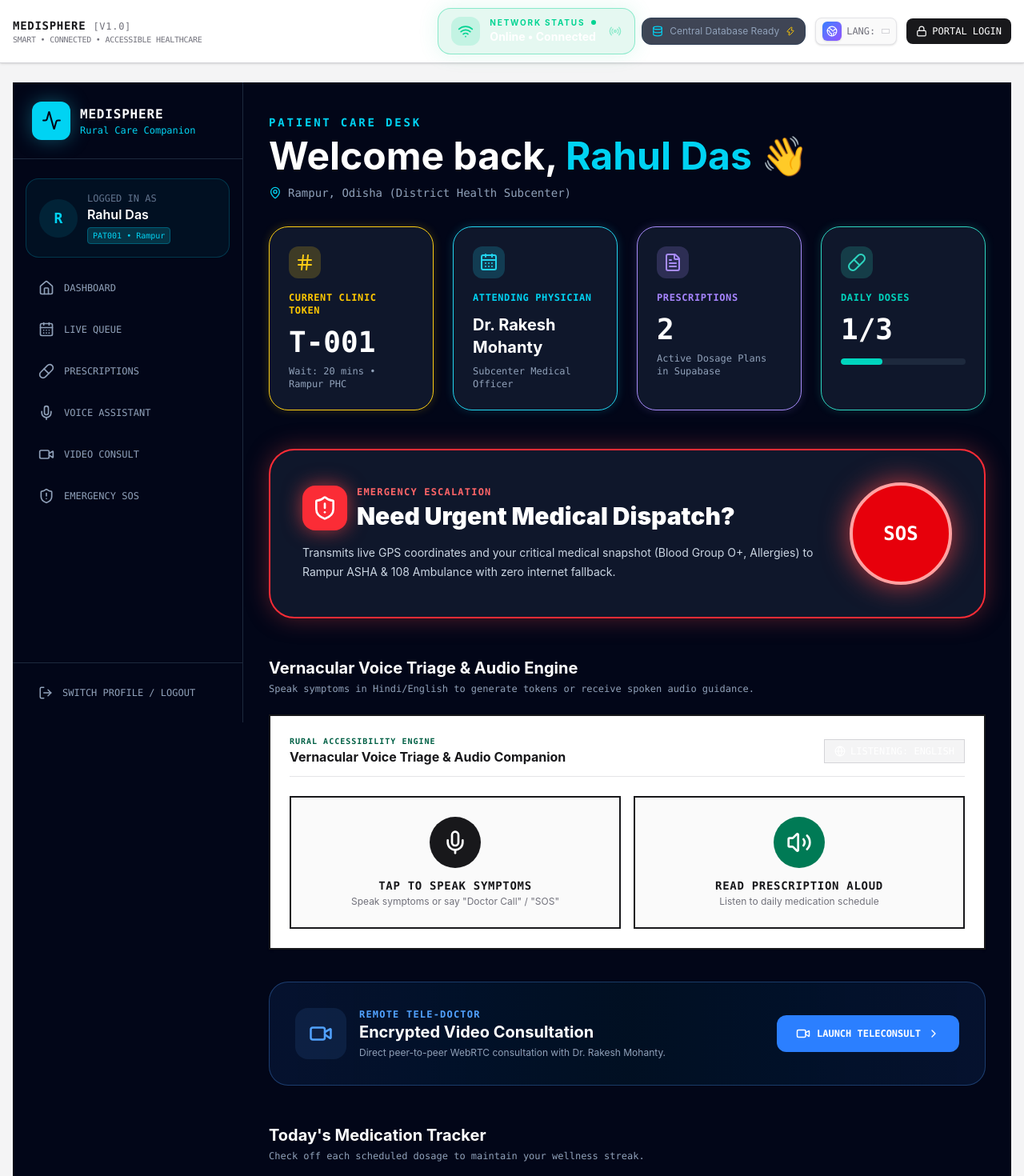
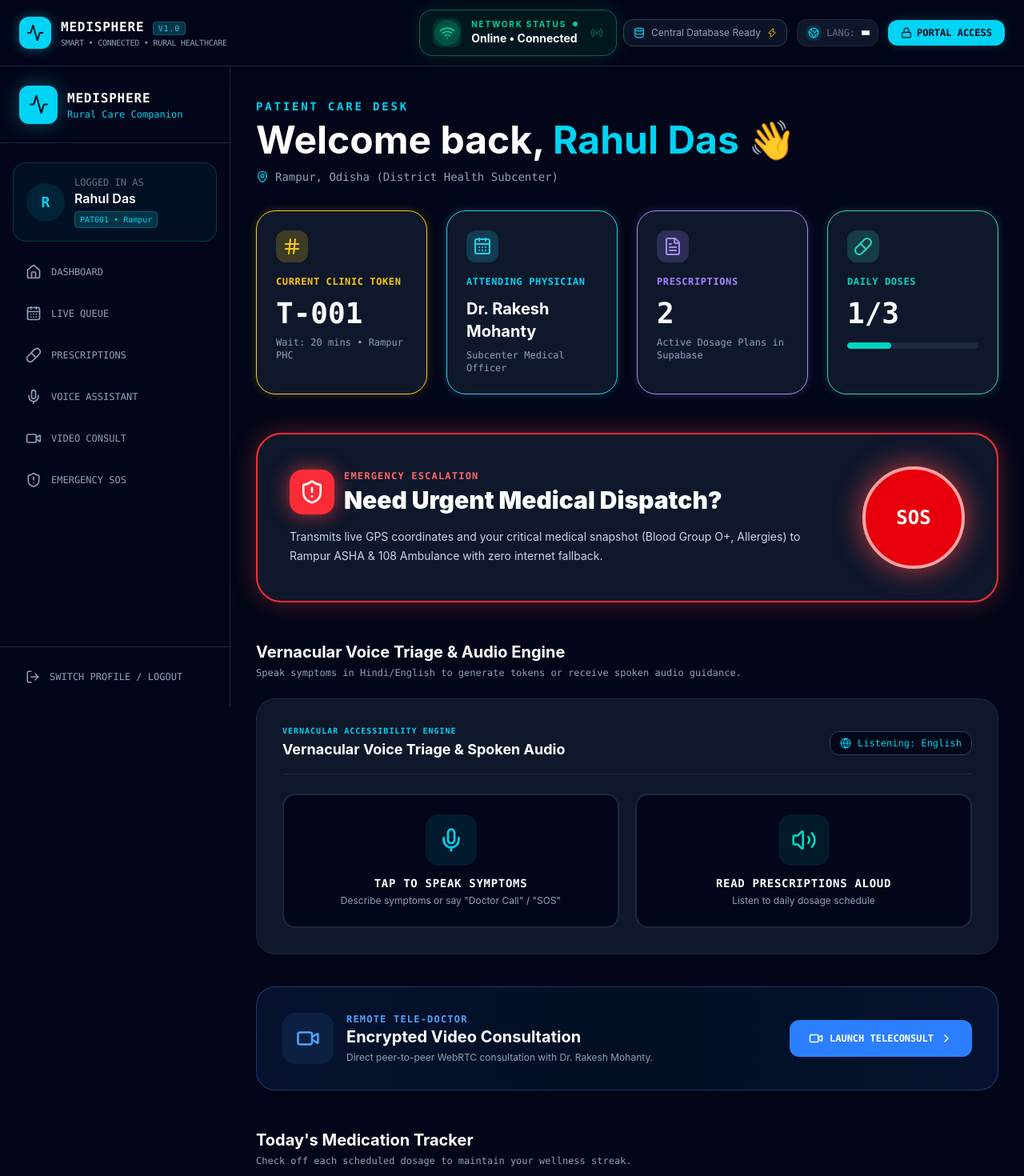
Before and after one commit to arundhatimukhopadhyay/HEALTHCARE, a React (Vite) app: page /patient in a window 1280 px wide. Shown: the top 1470 px of the page at 80% size. Built offline with nearby package versions, Linux system fonts and the light colour scheme.

Commit message:
style: unify entire application into seamless dark clinical theme

```diff
--- a/src/App.jsx
+++ b/src/App.jsx
@@ -1,6 +1,6 @@
 import React, { useState } from "react";
 import { BrowserRouter, Routes, Route, Link } from "react-router-dom";
-import { Lock, Globe2, Wifi, WifiOff } from "lucide-react";
+import { Lock, Globe2, Activity } from "lucide-react";
 
 import LandingPage from "./pages/LandingPage";
 import OfflineSync from "./modules/OfflineSync";
@@ -10,28 +10,28 @@ import WorkerDashboard from "./pages/WorkerDashboard";
 import GoogleTranslate from "./modules/GoogleTranslate";
 
 /* =====================================================
-   NAVBAR
+   SEAMLESS DARK CLINICAL NAVBAR
 ===================================================== */
 function Navbar({ user, onLogout }) {
-  const [offlineSyncEnabled, setOfflineSyncEnabled] = useState(true);
-
   return (
-    <header className="bg-white border-b border-zinc-300 sticky top-0 z-40 shadow-sm">
-      <div className="max-w-7xl mx-auto px-4 py-2.5 flex flex-wrap justify-between items-center gap-4">
+    <header className="bg-slate-950/95 backdrop-blur-md border-b border-slate-800 sticky top-0 z-50 text-white shadow-lg">
+      <div className="max-w-7xl mx-auto px-4 sm:px-6 py-3 flex flex-wrap justify-between items-center gap-4">
         {/* =====================================================
             MEDISPHERE BRAND
         ===================================================== */}
-        <Link to="/" className="group">
+        <Link to="/" className="group flex items-center gap-3">
+          <div className="flex h-10 w-10 items-center justify-center rounded-xl bg-cyan-400 text-slate-950 shadow-[0_0_15px_rgba(34,211,238,0.4)] transition-transform group-hover:scale-105">
+            <Activity size={22} />
+          </div>
           <div>
-            <h1 className="text-sm font-bold uppercase tracking-wider font-mono text-zinc-900 group-hover:text-emerald-600 transition-colors">
+            <h1 className="text-base font-bold uppercase tracking-wider font-mono text-white group-hover:text-cyan-400 transition-colors">
               MEDISPHERE{" "}
-              <span className="text-xs font-normal text-zinc-500 font-mono">
-                [v1.0]
+              <span className="text-[10px] font-normal text-cyan-400 bg-cyan-950 px-1.5 py-0.5 border border-cyan-800 rounded">
+                v1.0
               </span>
             </h1>
-
-            <span className="text-[10px] text-zinc-500 block uppercase font-mono tracking-tight">
-              Smart • Connected • Accessible Healthcare
+            <span className="text-[10px] text-slate-400 block uppercase font-mono tracking-tight">
+              Smart • Connected • Rural Healthcare
             </span>
           </div>
         </Link>
@@ -40,47 +40,41 @@ function Navbar({ user, onLogout }) {
             RIGHT ACTION BAR
         ===================================================== */}
         <div className="flex items-center gap-3">
-          {/* =====================================================
-              OFFLINE SYNC MODULE
-          ===================================================== */}
-          <OfflineSync />
+          {/* OFFLINE SYNC MODULE */}
+          <div className="hidden sm:block">
+            <OfflineSync />
+          </div>
 
-          {/* =====================================================
-              LANGUAGE TRANSLATOR
-          ===================================================== */}
-          <div className="flex items-center gap-1.5 border border-zinc-200 bg-zinc-50 hover:bg-white rounded-lg px-2 py-1 transition shadow-sm">
-            <div className="flex items-center justify-center w-6 h-6 rounded-md bg-gradient-to-br from-blue-500 to-violet-500 text-white shadow-sm">
+          {/* LANGUAGE TRANSLATOR WIDGET */}
+          <div className="flex items-center gap-1.5 border border-slate-800 bg-slate-900 hover:border-slate-700 rounded-xl px-2.5 py-1.5 transition shadow-sm">
+            <div className="flex items-center justify-center w-5 h-5 rounded-lg bg-cyan-400/10 text-cyan-400">
               <Globe2 className="w-3.5 h-3.5" />
             </div>
             <GoogleTranslate />
           </div>
 
-          {/* =====================================================
-              LOGIN / ACTIVE SESSION
-          ===================================================== */}
+          {/* LOGIN / ACTIVE USER BADGE */}
           {!user ? (
             <Link
               to="/auth"
-              className="bg-zinc-900 hover:bg-zinc-800 text-white text-xs font-mono uppercase px-3 py-2 rounded-lg flex items-center gap-1.5 transition-all hover:shadow-md"
+              className="bg-cyan-400 hover:bg-cyan-300 text-slate-950 text-xs font-mono uppercase font-bold px-4 py-2 rounded-xl flex items-center gap-1.5 transition-all shadow-[0_0_15px_rgba(34,211,238,0.2)]"
             >
               <Lock className="w-3.5 h-3.5" />
-              Portal Login
+              Portal Access
             </Link>
           ) : (
-            <div className="flex items-center gap-2 text-xs font-mono text-zinc-600 border border-zinc-300 bg-zinc-50 px-3 py-2 rounded-lg">
-              <span className="relative flex h-2.5 w-2.5">
+            <div className="flex items-center gap-2 text-xs font-mono text-slate-300 border border-slate-800 bg-slate-900 px-3 py-1.5 rounded-xl">
+              <span className="relative flex h-2 w-2">
                 <span className="animate-ping absolute inline-flex h-full w-full rounded-full bg-emerald-400 opacity-75" />
-                <span className="relative inline-flex rounded-full h-2.5 w-2.5 bg-emerald-500" />
+                <span className="relative inline-flex rounded-full h-2 w-2 bg-emerald-500" />
               </span>
 
-              <span>
-                Active Session:{" "}
-                <strong className="text-zinc-900">{user.name}</strong>
-              </span>
+              <span className="hidden md:inline text-slate-400">User:</span>
+              <strong className="text-white">{user.name}</strong>
 
               <button
                 onClick={onLogout}
-                className="ml-2 text-[10px] uppercase text-red-500 hover:text-red-700 transition font-bold"
+                className="ml-2 text-[10px] uppercase text-red-400 hover:text-red-300 transition font-bold"
               >
                 Logout
               </button>
@@ -93,17 +87,17 @@ function Navbar({ user, onLogout }) {
 }
 
 /* =====================================================
-   MAIN APPLICATION
+   MAIN UNIFIED APPLICATION
 ===================================================== */
 export default function App() {
   const [user, setUser] = useState(null);
 
   return (
     <BrowserRouter>
-      <div className="min-h-screen bg-zinc-100 text-zinc-900 font-sans">
+      <div className="min-h-screen bg-slate-950 text-slate-100 font-sans selection:bg-cyan-500 selection:text-slate-950">
         <Navbar user={user} onLogout={() => setUser(null)} />
 
-        <main className="max-w-7xl mx-auto px-4 py-6">
+        <main className="w-full">
           <Routes>
             <Route path="/" element={<LandingPage />} />
             <Route
--- a/src/modules/VoiceAssistant.jsx
+++ b/src/modules/VoiceAssistant.jsx
@@ -8,12 +8,6 @@ import {
   Sparkles,
 } from "lucide-react";
 
-/**
- * HACQUIRE TRADABLE ASSET: Vernacular Voice & Audio Triage Engine
- * - Speech-to-Text: Logs spoken patient symptoms into appointment requests.
- * - Text-to-Speech: Audibly reads prescription dosage schedules.
- * - Voice Routing: Executes commands ("Doctor Call", "SOS") hands-free.
- */
 export default function VoiceAssistant({
   onResult,
   onCommand,
@@ -21,11 +15,10 @@ export default function VoiceAssistant({
 }) {
   const [isListening, setIsListening] = useState(false);
   const [transcript, setTranscript] = useState("");
-  const [langMode, setLangMode] = useState("en-IN"); // 'hi-IN' or 'en-IN'
+  const [langMode, setLangMode] = useState("en-IN");
   const [isSpeaking, setIsSpeaking] = useState(false);
   const [detectedCommand, setDetectedCommand] = useState(null);
 
-  // 1. Speech-to-Text & Command Parser
   const toggleListening = () => {
     const SpeechRecognition =
       window.SpeechRecognition || window.webkitSpeechRecognition;
@@ -56,7 +49,6 @@ export default function VoiceAssistant({
       setTranscript(text);
       if (onResult) onResult(text);
 
-      // Voice Command Routing
       const lower = text.toLowerCase();
       if (
         lower.includes("doctor") ||
@@ -80,7 +72,6 @@ export default function VoiceAssistant({
     recognition.start();
   };
 
-  // 2. Text-to-Speech Audio Readout
   const speakPrescription = () => {
     if (!window.speechSynthesis) return;
 
@@ -92,7 +83,7 @@ export default function VoiceAssistant({
 
     const utterance = new SpeechSynthesisUtterance(readAloudText);
     utterance.lang = langMode;
-    utterance.rate = 0.88; // Slower cadence for rural clarity
+    utterance.rate = 0.88;
 
     utterance.onstart = () => setIsSpeaking(true);
     utterance.onend = () => setIsSpeaking(false);
@@ -101,24 +92,24 @@ export default function VoiceAssistant({
   };
 
   return (
-    <div className="bg-white border-2 border-zinc-900 p-6 space-y-4 font-sans shadow-sm">
+    <div className="rounded-3xl border border-slate-800 bg-slate-900 p-6 md:p-8 space-y-6 font-sans shadow-xl">
       {/* Header */}
-      <div className="flex justify-between items-center border-b border-zinc-200 pb-3">
+      <div className="flex flex-col sm:flex-row justify-between items-start sm:items-center gap-3 border-b border-slate-800 pb-4">
         <div>
-          <span className="text-[10px] font-mono uppercase tracking-widest text-emerald-800 font-bold block">
-            Rural Accessibility Engine
+          <span className="text-[10px] font-mono uppercase tracking-widest text-cyan-400 font-bold block">
+            VERNACULAR ACCESSIBILITY ENGINE
           </span>
-          <h3 className="text-base font-bold text-zinc-900">
+          <h3 className="text-lg font-bold text-white mt-0.5">
             {langMode === "hi-IN"
               ? "आवाज द्वारा लक्षण रिकॉर्ड एवं दवा श्रवण"
-              : "Vernacular Voice Triage & Audio Companion"}
+              : "Vernacular Voice Triage & Spoken Audio"}
           </h3>
         </div>
 
         <button
           type="button"
           onClick={() => setLangMode(langMode === "hi-IN" ? "en-IN" : "hi-IN")}
-          className="flex items-center gap-1.5 px-3 py-1.5 bg-zinc-100 hover:bg-zinc-200 border border-zinc-300 text-xs font-mono uppercase transition"
+          className="flex items-center gap-2 px-3 py-1.5 bg-slate-950 hover:bg-slate-800 border border-slate-700 text-xs font-mono text-cyan-400 rounded-xl transition"
         >
           <Globe className="w-3.5 h-3.5" />
           <span>
@@ -128,19 +119,23 @@ export default function VoiceAssistant({
       </div>
 
       {/* Main Buttons */}
-      <div className="grid grid-cols-1 sm:grid-cols-2 gap-4 pt-2">
+      <div className="grid grid-cols-1 sm:grid-cols-2 gap-5">
         {/* Speak Symptoms Button */}
         <button
           type="button"
           onClick={toggleListening}
-          className={`p-6 border-2 flex flex-col items-center justify-center gap-3 transition text-center ${
+          className={`p-6 rounded-2xl border-2 flex flex-col items-center justify-center gap-3 transition text-center ${
             isListening
-              ? "bg-red-600 border-red-700 text-white animate-pulse"
-              : "bg-zinc-50 hover:bg-emerald-50 border-zinc-900 hover:border-emerald-700 text-zinc-900"
+              ? "bg-red-500/20 border-red-500 text-white animate-pulse"
+              : "bg-slate-950 hover:bg-cyan-400/5 border-slate-800 hover:border-cyan-400 text-white group"
           }`}
         >
           <div
-            className={`p-4 rounded-full ${isListening ? "bg-white text-red-600" : "bg-zinc-900 text-white"}`}
+            className={`p-4 rounded-2xl transition-transform group-hover:scale-110 ${
+              isListening
+                ? "bg-red-500 text-white"
+                : "bg-cyan-400/10 text-cyan-400"
+            }`}
           >
             {isListening ? (
               <MicOff className="w-8 h-8 animate-spin" />
@@ -149,13 +144,13 @@ export default function VoiceAssistant({
             )}
           </div>
           <div>
-            <strong className="block text-sm font-mono uppercase tracking-wider">
+            <strong className="block text-sm font-mono uppercase tracking-wider text-white">
               {isListening ? "Listening Now... Speak" : "Tap to Speak Symptoms"}
             </strong>
-            <span className="text-xs text-zinc-500 block mt-0.5">
+            <span className="text-xs text-slate-400 block mt-1">
               {langMode === "hi-IN"
                 ? 'बोलें (उदा. "सर दर्द" या "डॉक्टर कॉल")'
-                : 'Speak symptoms or say "Doctor Call" / "SOS"'}
+                : 'Describe symptoms or say "Doctor Call" / "SOS"'}
             </span>
           </div>
         </button>
@@ -164,50 +159,54 @@ export default function VoiceAssistant({
         <button
           type="button"
           onClick={speakPrescription}
-          className={`p-6 border-2 flex flex-col items-center justify-center gap-3 transition text-center ${
+          className={`p-6 rounded-2xl border-2 flex flex-col items-center justify-center gap-3 transition text-center ${
             isSpeaking
-              ? "bg-emerald-700 border-emerald-800 text-white animate-pulse"
-              : "bg-zinc-50 hover:bg-zinc-100 border-zinc-900 text-zinc-900"
+              ? "bg-teal-500/20 border-teal-400 text-white animate-pulse"
+              : "bg-slate-950 hover:bg-teal-400/5 border-slate-800 hover:border-teal-400 text-white group"
           }`}
         >
           <div
-            className={`p-4 rounded-full ${isSpeaking ? "bg-white text-emerald-700" : "bg-emerald-700 text-white"}`}
+            className={`p-4 rounded-2xl transition-transform group-hover:scale-110 ${
+              isSpeaking
+                ? "bg-teal-400 text-slate-950"
+                : "bg-teal-400/10 text-teal-400"
+            }`}
           >
             <Volume2 className="w-8 h-8" />
           </div>
           <div>
-            <strong className="block text-sm font-mono uppercase tracking-wider">
-              {isSpeaking ? "Reading Aloud..." : "Read Prescription Aloud"}
+            <strong className="block text-sm font-mono uppercase tracking-wider text-white">
+              {isSpeaking ? "Reading Aloud..." : "Read Prescriptions Aloud"}
             </strong>
-            <span className="text-xs text-zinc-500 block mt-0.5">
+            <span className="text-xs text-slate-400 block mt-1">
               {langMode === "hi-IN"
                 ? "दवाइयों का समय आवाज में सुनें"
-                : "Listen to daily medication schedule"}
+                : "Listen to daily dosage schedule"}
             </span>
           </div>
         </button>
       </div>
 
-      {/* Transcript & Command Banner */}
+      {/* Transcript Banner */}
       {transcript && (
-        <div className="p-4 bg-emerald-50 border border-emerald-300 space-y-2">
+        <div className="p-4 bg-slate-950 border border-cyan-400/40 rounded-2xl space-y-2">
           <div className="flex items-start gap-3">
-            <CheckCircle2 className="w-5 h-5 text-emerald-700 shrink-0 mt-0.5" />
+            <CheckCircle2 className="w-5 h-5 text-cyan-400 shrink-0 mt-0.5" />
             <div>
-              <span className="text-[10px] font-mono uppercase tracking-wider text-emerald-800 font-bold block">
-                Recorded Patient Triage Symptom
+              <span className="text-[10px] font-mono uppercase tracking-wider text-cyan-400 font-bold block">
+                Recorded Patient Symptom
               </span>
-              <p className="text-sm font-medium text-zinc-900 mt-0.5">
+              <p className="text-sm font-medium text-white mt-0.5">
                 "{transcript}"
               </p>
             </div>
           </div>
 
           {detectedCommand && (
-            <div className="flex items-center gap-2 pt-2 border-t border-emerald-200 text-xs font-mono text-emerald-900">
-              <Sparkles className="w-4 h-4 text-emerald-600 animate-spin" />
+            <div className="flex items-center gap-2 pt-2 border-t border-slate-800 text-xs font-mono text-cyan-300">
+              <Sparkles className="w-4 h-4 text-cyan-400 animate-spin" />
               <span>
-                Auto-Action Triggered:{" "}
+                Voice Action Triggered:{" "}
                 <strong>{detectedCommand.toUpperCase()}</strong>
               </span>
             </div>
```
